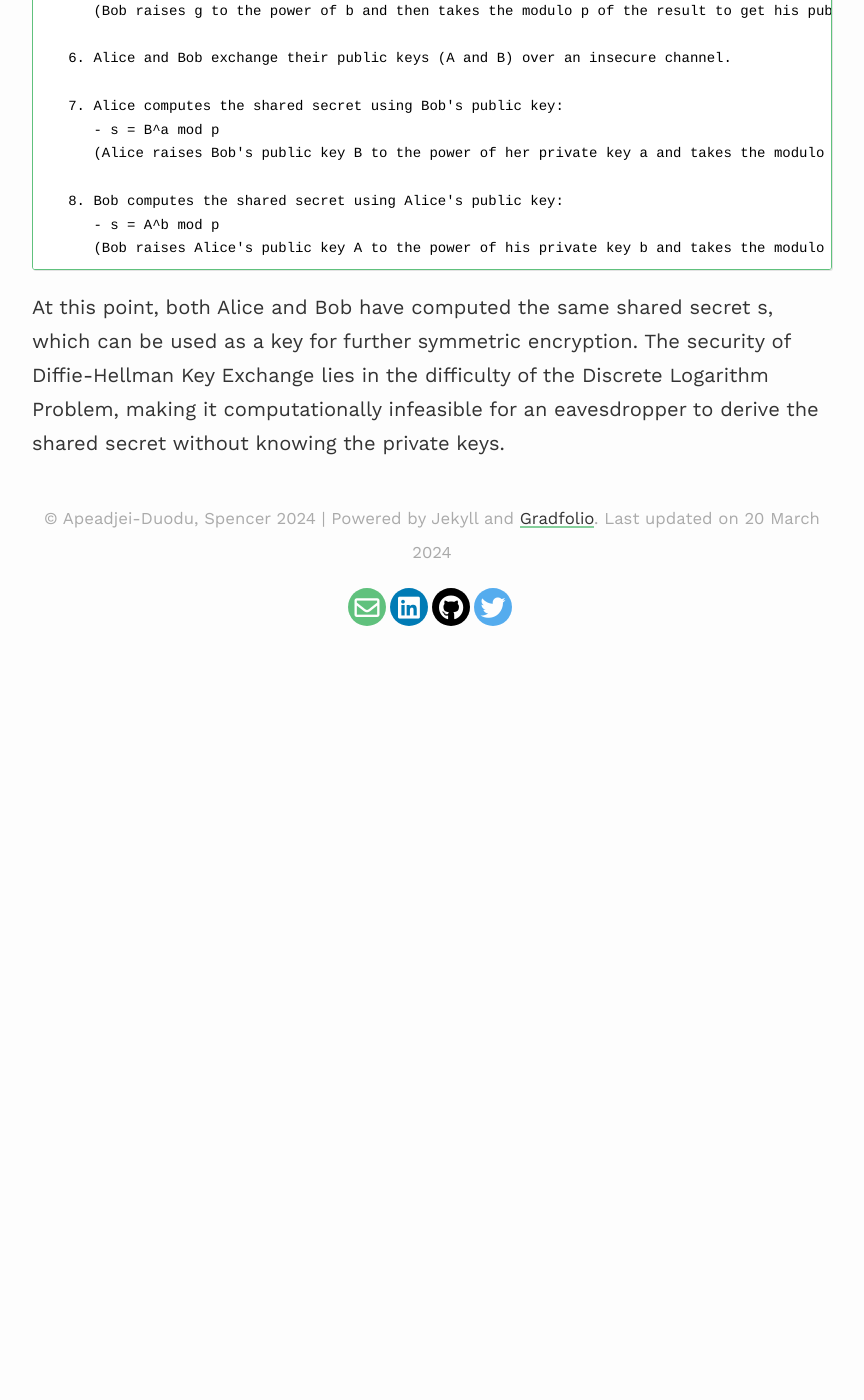
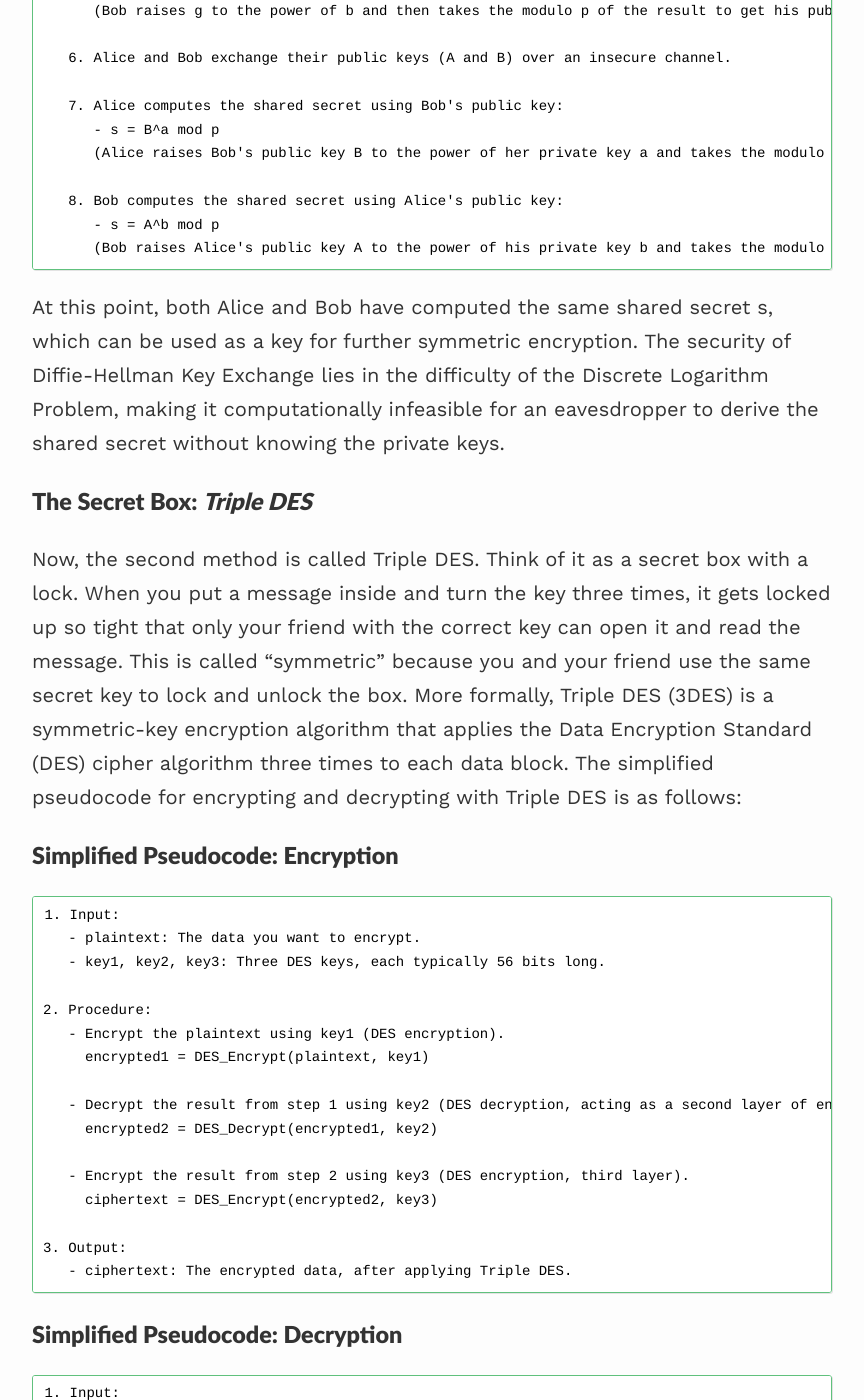
Before and after one commit to adkSpence/adkspence.github.io, a Jekyll site: the page built from _projects/abscondo.md, in a window 1280 px wide and 1400 px high, scrolled down 3527 px. Shown: the whole window, without its empty margins (208-1072 px from the left). Built offline with Jekyll 4.4.1, drawn with Linux system fonts in a browser that asks for light colours; nearby versions of some CDN libraries; before the commit the page ends 4157 px from its top, so only the background shows below that; some of the changed text lies outside the part shown.

Commit message:
Wrapped up on the overview

```diff
--- a/_projects/abscondo.md
+++ b/_projects/abscondo.md
@@ -42,7 +42,7 @@
 ---
 Imagine you have a secret clubhouse, and you want to send secret messages to your friend. But, oh no! You have to make sure no one else can read them. How do you do it? Well, it's a bit like sharing a secret handshake, and we have two special ways to keep our club's messages super-secret.
 
-### The Secret Handshake: *Diffie-Hellman Key Exchange* ###
+### **The Secret Handshake:** *Diffie-Hellman Key Exchange* ###
 The first algorithm we discuss is called Diffie-Hellman Key Exchange. It's like creating a secret handshake, but even if someone sees you doing it, they still can't guess the secret! It's a clever trick where you and your friend both pick a special number, mix it with your club's secret number, and then swap the results. But here's the magical part: you both end up with the `same secret number` at the end without ever having to whisper it directly to each other. This algorithm falls under the category of `asymmetric encryption algorithms`. What this means is that: one key to encrypt the data (the public key) and another key to decrypt it (the private key). These keys are mathematically linked—whatever is encrypted with the public key can only be decrypted with the corresponding private key, and vice versa. In the case of our Secret Clubhouse analogy, one is a public key that everyone can see (like waving hello), and the other is a private key that only you know (like the secret handshake itself).
 
 ### Simplified Pseudocode ###
@@ -76,3 +76,54 @@
       (Bob raises Alice's public key A to the power of his private key b and takes the modulo p of the result to get the shared secret s)
 ~~~
 At this point, both Alice and Bob have computed the same shared secret s, which can be used as a key for further symmetric encryption. The security of Diffie-Hellman Key Exchange lies in the difficulty of the Discrete Logarithm Problem, making it computationally infeasible for an eavesdropper to derive the shared secret without knowing the private keys.
+
+### **The Secret Box:** *Triple DES* ###
+Now, the second method is called Triple DES. Think of it as a secret box with a lock. When you put a message inside and turn the key three times, it gets locked up so tight that only your friend with the correct key can open it and read the message. This is called "symmetric" because you and your friend use the same secret key to lock and unlock the box. More formally, Triple DES (3DES) is a symmetric-key encryption algorithm that applies the Data Encryption Standard (DES) cipher algorithm three times to each data block. The simplified pseudocode for encrypting and decrypting with Triple DES is as follows:
+
+### Simplified Pseudocode: Encryption ###
+~~~
+1. Input:
+   - plaintext: The data you want to encrypt.
+   - key1, key2, key3: Three DES keys, each typically 56 bits long.
+
+2. Procedure:
+   - Encrypt the plaintext using key1 (DES encryption).
+     encrypted1 = DES_Encrypt(plaintext, key1)
+
+   - Decrypt the result from step 1 using key2 (DES decryption, acting as a second layer of encryption).
+     encrypted2 = DES_Decrypt(encrypted1, key2)
+
+   - Encrypt the result from step 2 using key3 (DES encryption, third layer).
+     ciphertext = DES_Encrypt(encrypted2, key3)
+
+3. Output:
+   - ciphertext: The encrypted data, after applying Triple DES.
+~~~
+
+### Simplified Pseudocode: Decryption ###
+~~~
+1. Input:
+   - ciphertext: The data you want to decrypt, which was encrypted with Triple DES.
+   - key1, key2, key3: The same three keys used for encryption.
+
+2. Procedure:
+   - Decrypt the ciphertext using key3 (DES decryption, reversing the third encryption layer).
+     decrypted1 = DES_Decrypt(ciphertext, key3)
+
+   - Encrypt the result from step 1 using key2 (DES encryption, reversing the second layer, which was originally decryption).
+     decrypted2 = DES_Encrypt(decrypted1, key2)
+
+   - Decrypt the result from step 2 using key1 (DES decryption, reversing the first encryption layer).
+     plaintext = DES_Decrypt(decrypted2, key1)
+
+3. Output:
+   - plaintext: The original data, after reversing the Triple DES encryption.
+~~~
+NB: This pseudocode abstracts away the details of the DES algorithm and assumes the existence of DES_Encrypt and DES_Decrypt functions which perform DES encryption and decryption respectively. It also doesn't address padding, mode of operation, or initialization vectors (IVs) which are important for real-world implementations.
+
+### **Working Together** ###
+So, how do we use these two methods for our clubhouse? First, we do our secret handshake using Diffie-Hellman to create a secret key that only you and your friend know. Then, you use that key to lock your message in the Triple DES secret box. Now, you can send your secret message across the playground, and even if someone else finds it, they can't open the box and read it!
+
+It's like having an invisible cloak for your messages, making sure they stay just between you and your friend, safe and sound. And that's how our clubhouse keeps its secrets super-secret!
+
+In our journal app, the Diffie-Hellman Key Exchange is used conceptually to illustrate how a shared secret key can be generated in a secure manner. This shared secret is then utilized within your app as the symmetric key for Triple DES encryption, ensuring that journal entries are encrypted and can only be decrypted by someone with access to the secret key.
```
